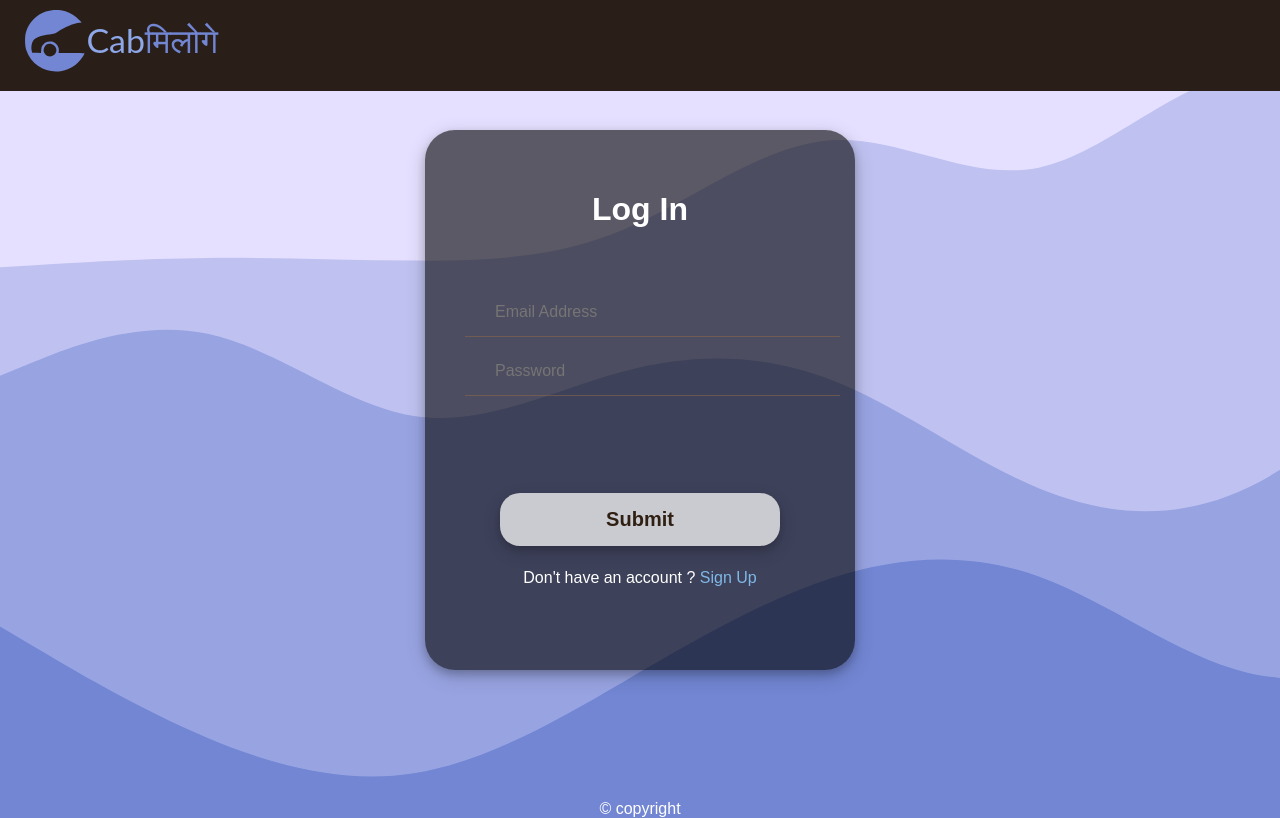
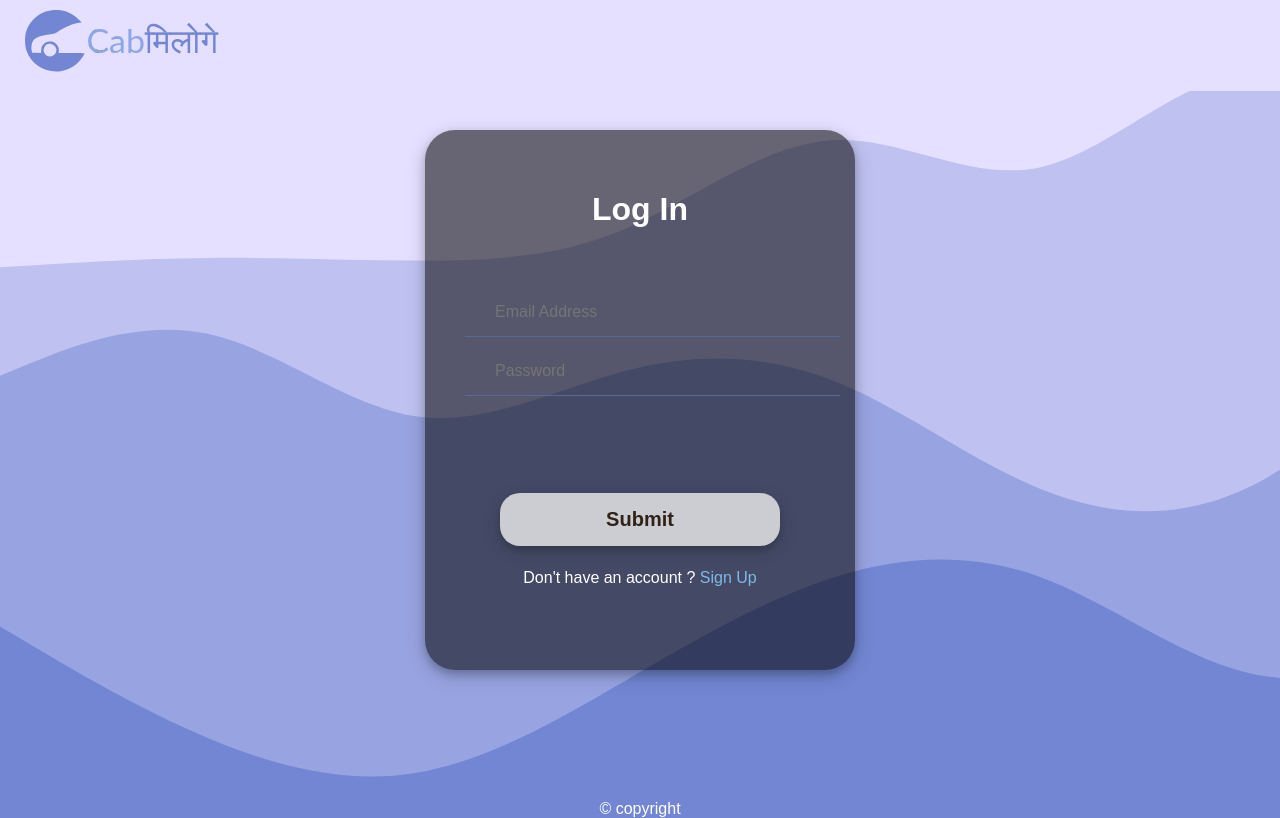
Before and after one commit to himanshuyv/CabMiloge, a Flask app: page / in a window 1280 px wide. Run offline with Flask 3, Linux system fonts and the light colour scheme.

Commit message:
theme fix

```diff
--- a/static/style.css
+++ b/static/style.css
@@ -13,9 +13,9 @@ body {
 .main-header {
     position: fixed;
     z-index: 100;
-    background-color:rgb(41, 31, 24);
+    background-color:#E5E0FF;
     width: 100%;
-    color: black;
+    color: #7286D3;
     /* padding: 10px; */
     display: flex;
     justify-content: space-between;
@@ -164,6 +164,6 @@ button:hover {
     border: none;
     border-radius: 50%;
     cursor: pointer;
-    transition: background-color 0.3s ease;
+    transition: background-color 0.Copied3s ease;
     margin: 2%;
 }
--- a/templates/LogIn.html
+++ b/templates/LogIn.html
@@ -47,7 +47,7 @@ h1{
     height:460px;
     font-size:16px;
     padding:40px 40px;
-    background-color: rgba(0,0,0,0.6);
+    background-color: rgba(0,0,0,0.55);
     box-shadow: 0 4px 8px 0 rgba(0,0,0,0.2),0 6px 20px 0 rgba(0,0,0,0.19);
     border-radius: 30px;
 }
@@ -69,7 +69,7 @@ input{
     padding:0 30px 15px;
     font-size:16px;
     border:none;
-    border-bottom: 1px solid #9b6a457b;
+    border-bottom: 1px solid #546a9b;
     outline:none;
     background-color: rgba(0,0,0,0);
     color: #fff;
@@ -109,8 +109,8 @@ input:focus{
 }
 
 .btn:hover{
-    background-color: #b48e62;
-    opacity:1;
+    background-color: #d3cfeb;
+    /* opacity:1; */
 }
 
 .signup span{
```
